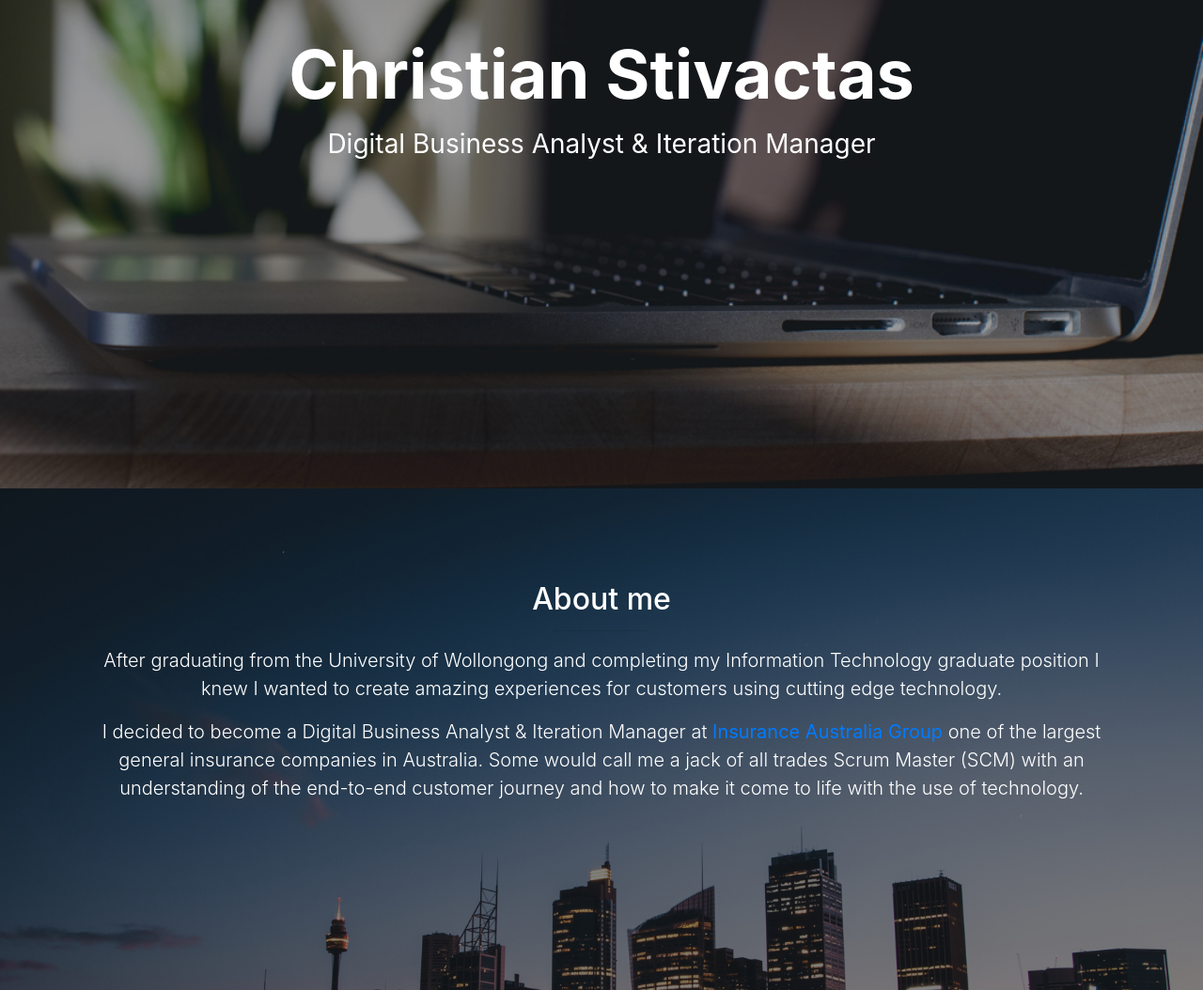
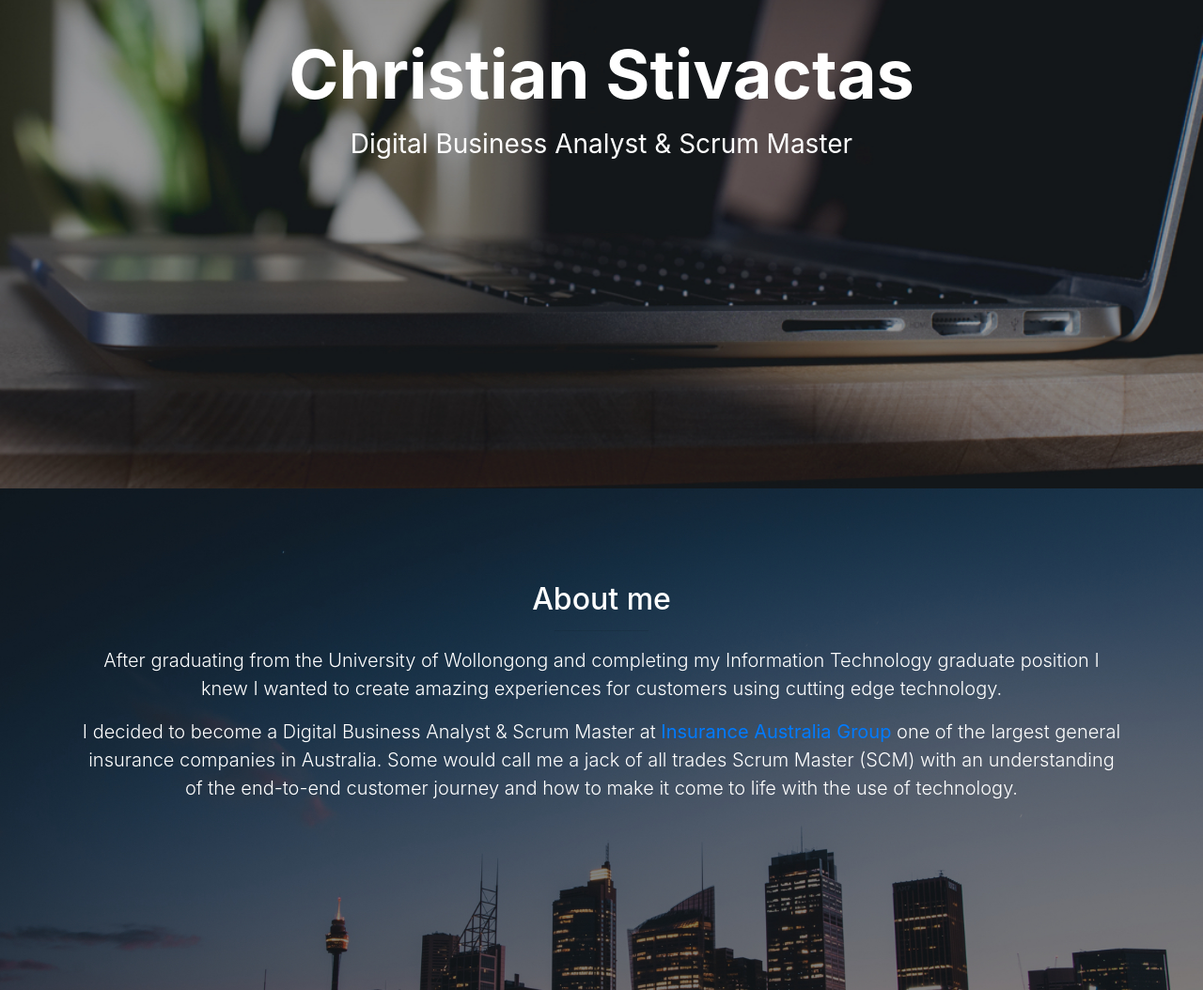
Before and after one commit to cs91/christianstivactas, a website with bundled scripts: page index.html in a window 1280 px wide. Shown: the part 280-1334 px from the top of the page at 94% size. Built offline with nearby package versions, Linux system fonts and the light colour scheme.

Commit message:
Changed iteration manager to scrum master

```diff
--- a/index.html
+++ b/index.html
@@ -5,9 +5,9 @@
     <!-- Meta -->
     <meta charset="utf-8">
     <meta name="viewport" content="width=device-width, initial-scale=1, shrink-to-fit=no">
-    <meta name="description" content="Digital Business Analyst & Iteration Manager with a passion of creating amazing experiences for customers using cutting edge technology.">
+    <meta name="description" content="Digital Business Analyst & Scrum Master with a passion of creating amazing experiences for customers using cutting edge technology.">
     <meta name="author" content="Christian Stivactas">
-    <meta name="keywords" content="Christian, Stivactas, Christian Stivactas, Digital, Business, Analyst, Digital Business Analyst, Business Analyst, Interation, Manager, Iteration Manager, Scrum, Master, Scrum Master, Consultant, Information Technology, Portfolio, Resume, Insurance, Australia, Sydney">
+    <meta name="keywords" content="Christian, Stivactas, Christian Stivactas, Digital, Business, Analyst, Digital Business Analyst, Business Analyst, Interation, Manager, Scrum Master, Scrum, Master, Scrum Master, Consultant, Information Technology, Portfolio, Resume, Insurance, Australia, Sydney">
 
     <!-- Open Graph -->
     <meta property="og:url" content="http://christianstivactas.com"/>
@@ -15,7 +15,7 @@
     <meta property="og:image:type" content="image/png">
 
     <!-- Head -->
-    <title>Christian Stivactas | Digital Business Analyst & Iteration Manager</title>
+    <title>Christian Stivactas | Digital Business Analyst & Scrum Master</title>
 
     <!-- Bootstrap Core CSS -->
     <link href="vendor/bootstrap/css/bootstrap.min.css" rel="stylesheet">
@@ -75,7 +75,7 @@
     <header class="header" id="header">
       <div class="text-vertical-center">
         <h1>Christian Stivactas</h1>
-        <h3>Digital Business Analyst &amp Iteration Manager</h3>
+        <h3>Digital Business Analyst &amp Scrum Master</h3>
         <br>
       </div>
     </header>
@@ -86,7 +86,7 @@
         <h2>About me</h2>
         <hr class="small">
         <p class="lead">After graduating from the University of Wollongong and completing my Information Technology graduate position I knew I wanted to create amazing experiences for customers using cutting edge technology.</p>
-        <p class="lead">I decided to become a Digital Business Analyst &amp Iteration Manager at <a target="_blank" href="https://www.iag.com.au/">Insurance Australia Group</a> one of the largest general insurance companies in Australia. Some would call me a jack of all trades Scrum Master (SCM) with an understanding of the end-to-end customer journey and how to make it come to life with the use of technology.
+        <p class="lead">I decided to become a Digital Business Analyst &amp Scrum Master at <a target="_blank" href="https://www.iag.com.au/">Insurance Australia Group</a> one of the largest general insurance companies in Australia. Some would call me a jack of all trades Scrum Master (SCM) with an understanding of the end-to-end customer journey and how to make it come to life with the use of technology.
       </div>
       <!-- /.container -->
     </section>
```
